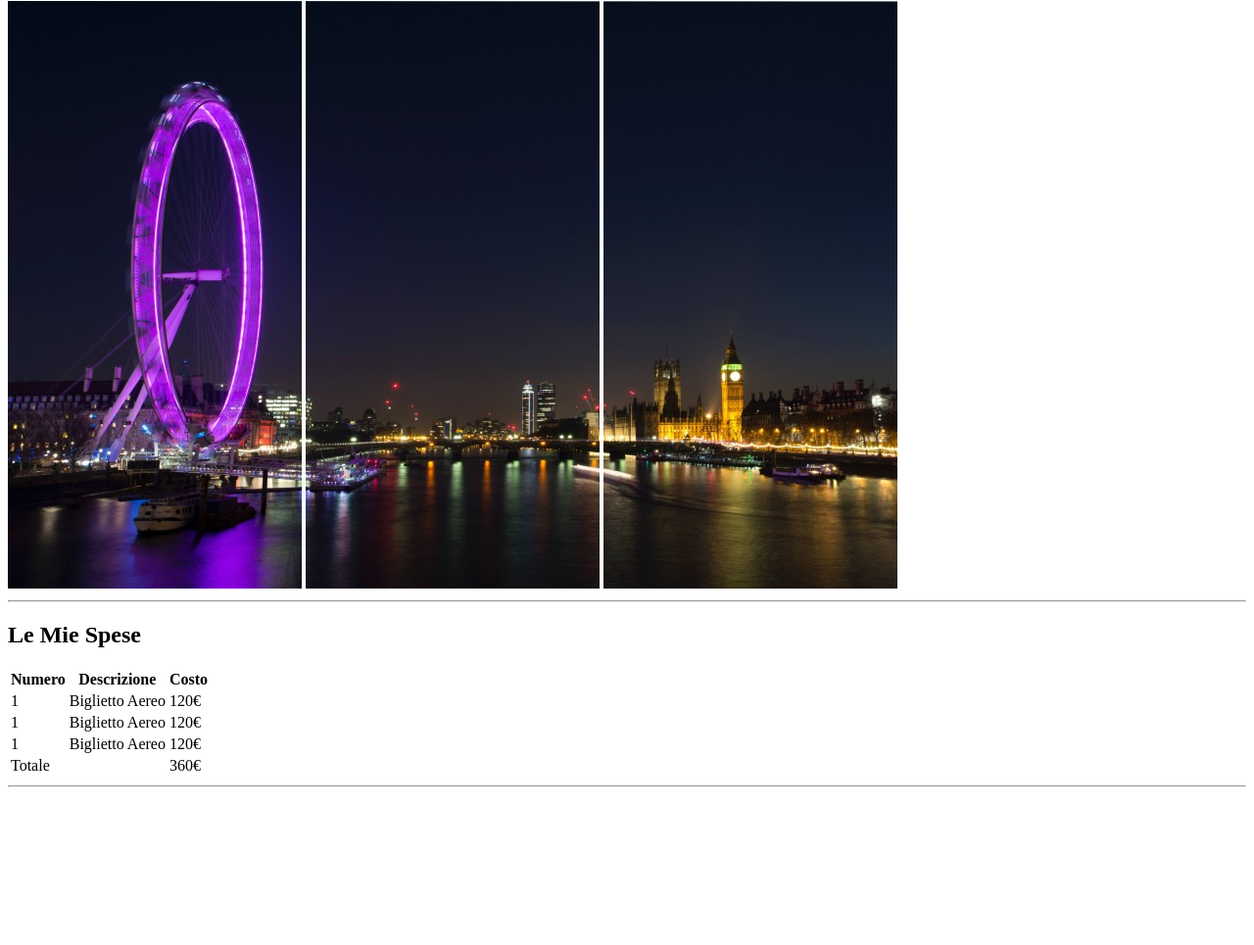
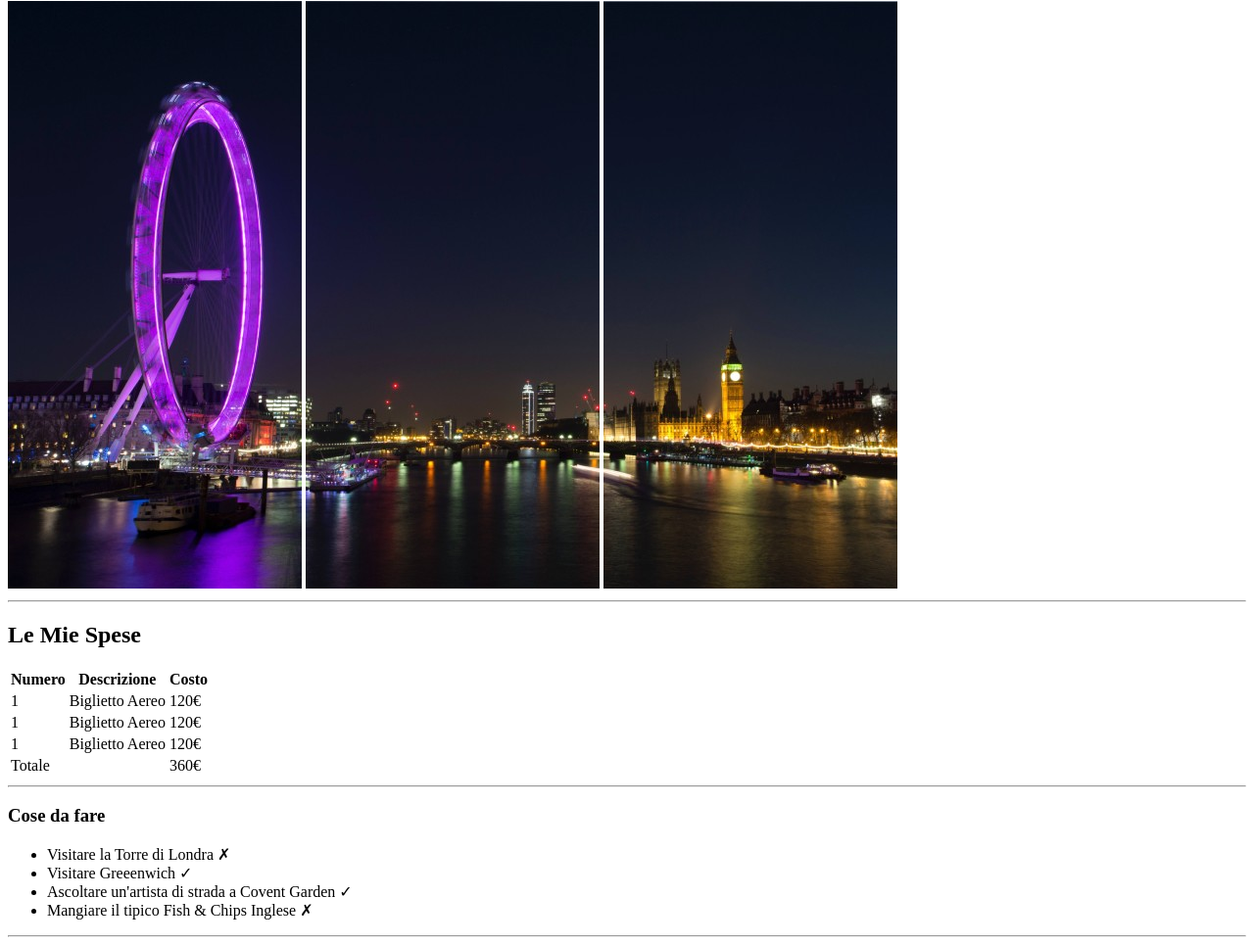
Before and after one commit to luciobo/html-london-trip, a plain HTML site: page index.html in a window 1280 px wide. Shown: the part 79-1044 px from the top of the page at 98% size. Before the commit the page ends 891 px from the top, so only its background shows below. Drawn offline with Linux system fonts and the light colour scheme.

Commit message:
Lista Cose da fare creata

```diff
--- a/index.html
+++ b/index.html
@@ -14,12 +14,13 @@
         <img src="img/pexels-bill-emrich-230794-2.jpg" alt="Vista sulla London Tower">
         <hr>
     </header>
+
     <article>
         <section>
-            <!-- tebella con lista delle spese -->
+            <!-- sezione spese con tabella -->
             <h2>Le Mie Spese</h2>
-            <div>
-                <!-- tabella spese -->
+            <div> <!-- tabella spese -->
+
                 <table>
                     <thead>
                         <!-- intestazioone tabella -->
@@ -48,6 +49,7 @@
                             <td>120€</td>
                         </tr>
                     </tbody>
+
                     <tfoot>
                         <!-- footer tabella -->
                         <tr>
@@ -56,10 +58,25 @@
                             <td>360€</td>
                         </tr>
                     </tfoot>
+
                 </table>
+
             </div>
             <hr>
-        </section>
+         </section>
+
+         <section> <!-- lista cose da fere -->
+            <h3>Cose da fare</h3>
+            <ul>
+                <li>Visitare la Torre di Londra &cross;</li>
+                <li>Visitare Greeenwich &check;</li>
+                <li>Ascoltare un'artista di strada a Covent Garden &check;</li>
+                <li>Mangiare il tipico Fish & Chips Inglese &cross;</li>
+            </ul>
+            <hr>
+         </section>
+
+
     </article>
 
 </body>
```
